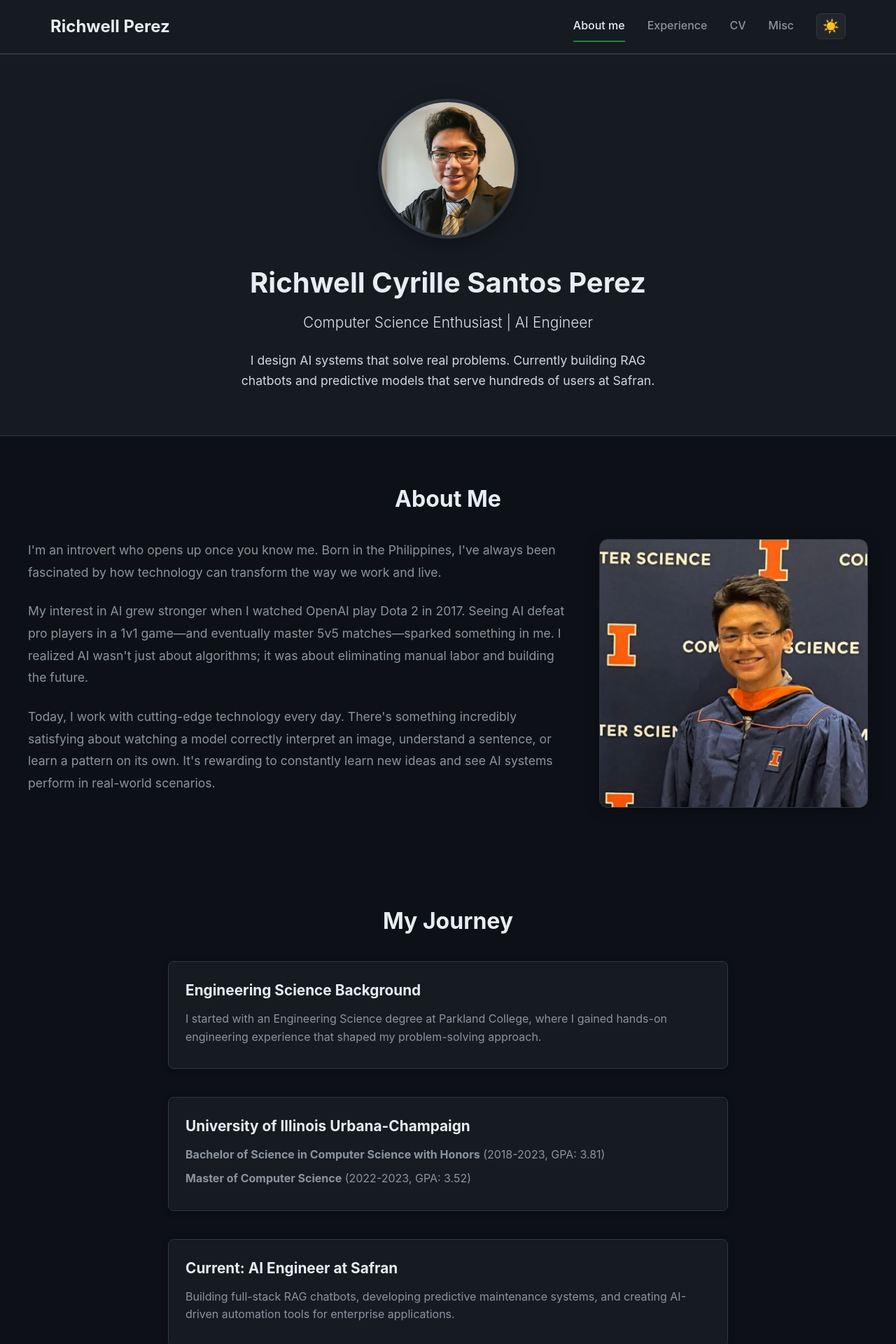
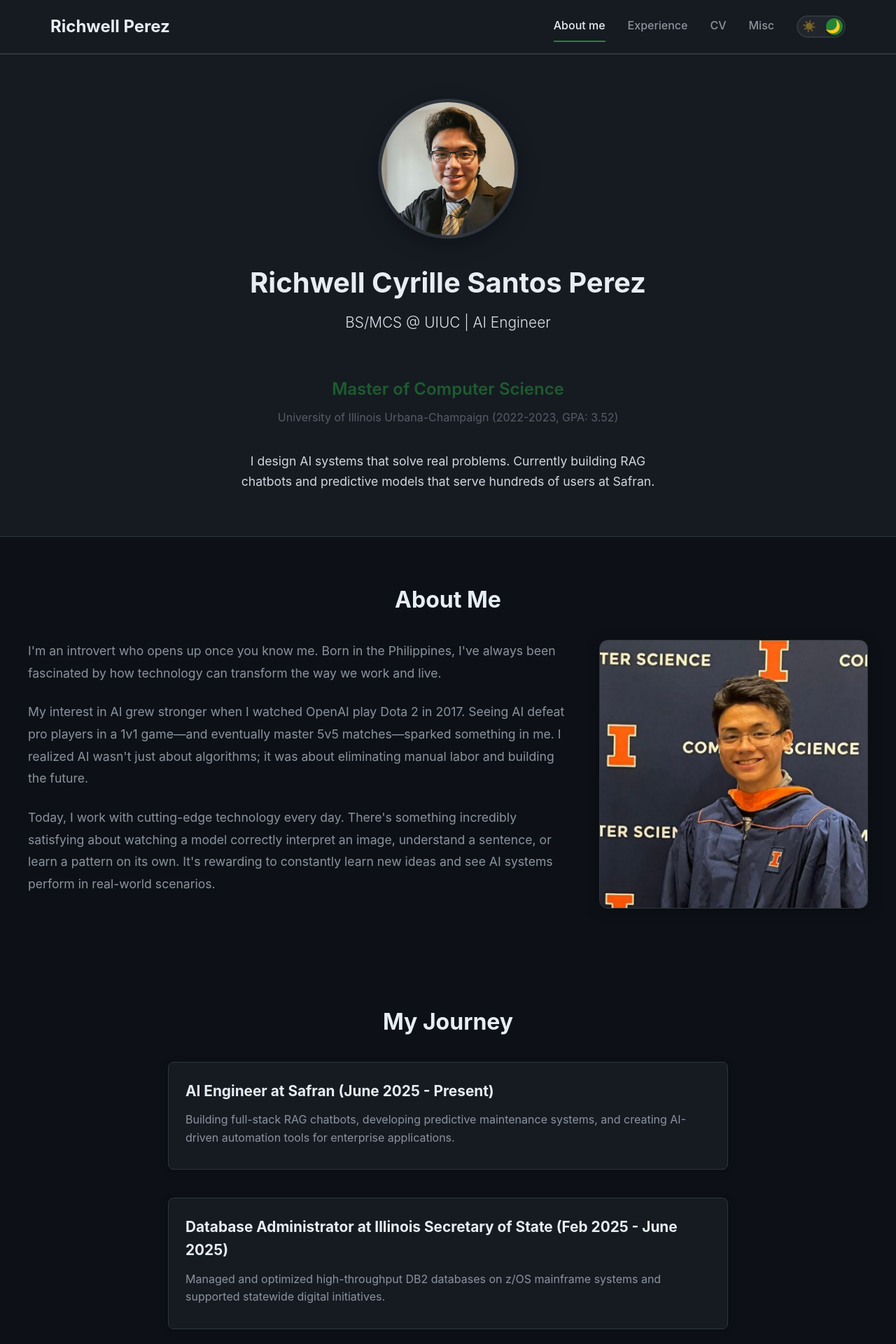
Before and after one commit to richwellp/richwellp.github.io, a Vue app in the folder frontend/: page / in a window 1280 px wide. Shown: the top 1920 px of the page at 70% size. Built offline with nearby package versions, Linux system fonts and the light colour scheme.

Commit message:
Content changes

```diff
--- a/frontend/index.html
+++ b/frontend/index.html
@@ -1,10 +1,12 @@
 <!DOCTYPE html>
-<html lang="">
+<html lang="en">
   <head>
     <meta charset="UTF-8">
     <link rel="icon" href="/favicon.ico">
     <meta name="viewport" content="width=device-width, initial-scale=1.0">
-    <title>Vite App</title>
+    <meta name="description" content="AI Engineer at Safran specializing in RAG systems, predictive maintenance, and full-stack development.">
+    <meta name="author" content="Richwell Perez">
+    <title>Richwell Perez</title>
   </head>
   <body>
     <div id="app"></div>
--- a/frontend/src/App.vue
+++ b/frontend/src/App.vue
@@ -44,8 +44,11 @@ const closeMobileMenu = () => {
 
           <!-- Theme Toggle -->
           <button @click="toggleTheme" class="theme-toggle" aria-label="Toggle theme">
-            <span v-if="theme === 'dark'">☀️</span>
-            <span v-else>🌙</span>
+            <div class="toggle-track">
+              <span class="toggle-icon sun">☀️</span>
+              <span class="toggle-icon moon">🌙</span>
+              <div class="toggle-slider" :class="{ 'dark-mode': theme === 'dark' }"></div>
+            </div>
           </button>
         </div>
       </div>
@@ -266,22 +269,69 @@ main {
 
 /* Theme Toggle Button */
 .theme-toggle {
+  background: transparent;
+  border: none;
+  cursor: pointer;
+  padding: 0;
+}
+
+.toggle-track {
+  position: relative;
+  width: 70px;
+  height: 32px;
   background: var(--bg-hover);
-  border: 1px solid var(--border-color);
-  border-radius: 6px;
-  padding: 0.5rem;
-  font-size: 1.2rem;
-  cursor: pointer;
-  transition: all 0.3s ease;
+  border: 2px solid var(--border-color);
+  border-radius: 20px;
   display: flex;
   align-items: center;
-  justify-content: center;
+  justify-content: space-between;
+  padding: 0 6px;
+  transition: all 0.3s ease;
+}
+
+.theme-toggle:hover .toggle-track {
+  border-color: var(--accent-primary);
+}
+
+.toggle-icon {
+  font-size: 1rem;
+  z-index: 1;
+  transition: all 0.3s ease;
   line-height: 1;
 }
 
-.theme-toggle:hover {
-  background: var(--bg-tertiary);
-  border-color: var(--accent-primary);
+.toggle-icon.sun {
+  opacity: 0.4;
+}
+
+.toggle-icon.moon {
+  opacity: 0.4;
+}
+
+/* Highlight active icon */
+:root[data-theme='light'] .toggle-icon.sun {
+  opacity: 1;
+  transform: scale(1.1);
+}
+
+:root[data-theme='dark'] .toggle-icon.moon {
+  opacity: 1;
+  transform: scale(1.1);
+}
+
+.toggle-slider {
+  position: absolute;
+  left: 2px;
+  width: 24px;
+  height: 24px;
+  background: var(--accent-primary);
+  border-radius: 50%;
+  transition: transform 0.3s ease;
+  box-shadow: 0 2px 4px var(--shadow);
+}
+
+.toggle-slider.dark-mode {
+  transform: translateX(38px);
 }
 
 /* Footer */
--- a/frontend/src/views/AboutMe.vue
+++ b/frontend/src/views/AboutMe.vue
@@ -5,7 +5,16 @@
       <div class="hero-content">
         <img src="/assets/photos/professional/professional_1.jpg" alt="Richwell Perez" class="hero-image" />
         <h1>Richwell Cyrille Santos Perez</h1>
-        <p class="subtitle">Computer Science Enthusiast | AI Engineer</p>
+        <p class="subtitle">BS/MCS @ UIUC | AI Engineer</p>
+
+        <!-- Animated Subtitle -->
+        <transition name="slide-fade" mode="out-in">
+          <div :key="currentIndex" class="animated-subtitle">
+            <p class="animated-title">{{ timelineItems[currentIndex].title }}</p>
+            <p class="animated-description">{{ timelineItems[currentIndex].description }}</p>
+          </div>
+        </transition>
+
         <p class="intro">
           I design AI systems that solve real problems. Currently building RAG chatbots and
           predictive models that serve hundreds of users at Safran.
@@ -49,26 +58,22 @@
         <h2>My Journey</h2>
         <div class="timeline">
           <div class="timeline-item">
-            <h3>Engineering Science Background</h3>
+            <h3>AI Engineer at Safran (June 2025 - Present)</h3>
             <p>
-              I started with an Engineering Science degree at Parkland College, where I gained
-              hands-on engineering experience that shaped my problem-solving approach.
+              Building full-stack RAG chatbots, developing predictive maintenance systems, and
+              creating AI-driven automation tools for enterprise applications.
+            </p>
+          </div>
+          <div class="timeline-item">
+            <h3>Database Administrator at Illinois Secretary of State (Feb 2025 - June 2025)</h3>
+            <p>
+              Managed and optimized high-throughput DB2 databases on z/OS mainframe systems and supported statewide digital initiatives.
             </p>
           </div>
           <div class="timeline-item">
             <h3>University of Illinois Urbana-Champaign</h3>
-            <p>
-              <strong>Bachelor of Science in Computer Science with Honors</strong> (2018-2023, GPA:
-              3.81)
-            </p>
-            <p><strong>Master of Computer Science</strong> (2022-2023, GPA: 3.52)</p>
-          </div>
-          <div class="timeline-item">
-            <h3>Current: AI Engineer at Safran</h3>
-            <p>
-              Building full-stack RAG chatbots, developing predictive maintenance systems, and
-              creating AI-driven automation tools for enterprise applications.
-            </p>
+              <p><strong>Master of Computer Science</strong> (2022-2023, GPA: 3.52)</p>
+              <p><strong>Bachelor of Science in Computer Science with Honors</strong> (2018-2023, GPA:3.81)</p>
           </div>
         </div>
       </div>
@@ -77,11 +82,11 @@
     <!-- Interests -->
     <section class="interests">
       <div class="container">
-        <h2>Beyond the Code</h2>
+        <h2>Beyond Computer Science</h2>
         <div class="interests-grid">
           <div class="interest-card">
             <h3>🏐 Volleyball</h3>
-            <p>I love the strategy and teamwork that goes into every match.</p>
+            <p>I love <span class="dashed-strike">spiking</span> the strategy and teamwork that goes into every match.</p>
           </div>
           <div class="interest-card">
             <h3>💪 Powerlifting</h3>
@@ -121,7 +126,39 @@
   </div>
 </template>
 
-<script setup></script>
+<script setup>
+import { ref, onMounted, onUnmounted } from 'vue'
+
+const timelineItems = [
+  {
+    title: 'AI Engineer',
+    description: 'Full-stack Development, RAG, and Applied Machine Learning.'
+  },
+  {
+    title: 'Master of Computer Science',
+    description: 'University of Illinois Urbana-Champaign (2022-2023, GPA: 3.52)'
+  },
+  {
+    title: 'B.S. in Computer Science',
+    description: 'University of Illinois Urbana-Champaign (2018-2023, GPA: 3.81)'
+  }
+]
+
+const currentIndex = ref(0)
+let intervalId = null
+
+onMounted(() => {
+  intervalId = setInterval(() => {
+    currentIndex.value = (currentIndex.value + 1) % timelineItems.length
+  }, 4000)
+})
+
+onUnmounted(() => {
+  if (intervalId) {
+    clearInterval(intervalId)
+  }
+})
+</script>
 
 <style scoped>
 .about-me {
@@ -139,11 +176,56 @@
   align-items: center;
   justify-content: center;
   border-bottom: 1px solid var(--border-color);
+  position: relative;
+  overflow: hidden;
+}
+
+/* Animated Subtitle */
+.animated-subtitle {
+  margin: 1.5rem 0;
+  min-height: 120px;
+  display: flex;
+  flex-direction: column;
+  align-items: center;
+  justify-content: center;
+}
+
+.animated-title {
+  font-size: 1.5rem;
+  font-weight: 600;
+  color: var(--accent-primary);
+  margin-bottom: 0.5rem;
+}
+
+.animated-description {
+  font-size: 1rem;
+  color: var(--text-secondary);
+  opacity: 0.9;
+}
+
+.slide-fade-enter-active {
+  transition: all 0.8s ease-out;
+}
+
+.slide-fade-leave-active {
+  transition: all 0.6s ease-in;
+}
+
+.slide-fade-enter-from {
+  transform: translateY(30px);
+  opacity: 0;
+}
+
+.slide-fade-leave-to {
+  transform: translateY(-30px);
+  opacity: 0;
 }
 
 .hero-content {
   max-width: 800px;
   margin: 0 auto;
+  position: relative;
+  z-index: 1;
 }
 
 .hero-image {
@@ -270,6 +352,11 @@ h2 {
   transition: transform 0.3s ease, box-shadow 0.3s ease;
 }
 
+.dashed-strike {
+  text-decoration: line-through;
+  text-decoration-style: dashed;
+}
+
 .interest-card:hover {
   transform: translateY(-5px);
   box-shadow: 0 4px 20px var(--shadow);
--- a/frontend/src/views/CV.vue
+++ b/frontend/src/views/CV.vue
@@ -4,7 +4,7 @@
       <h1>Curriculum Vitae</h1>
       <p class="page-intro">
         My one-page resume, optimized for job applications. You can view it below or download it
-        using your browser's built-in PDF controls (right-click → Save).
+        using your browser's built-in PDF controls.
       </p>
 
       <div class="pdf-container">
```
Also changed, not shown: frontend/src/views/Experience.vue (+6 -9 lines).
